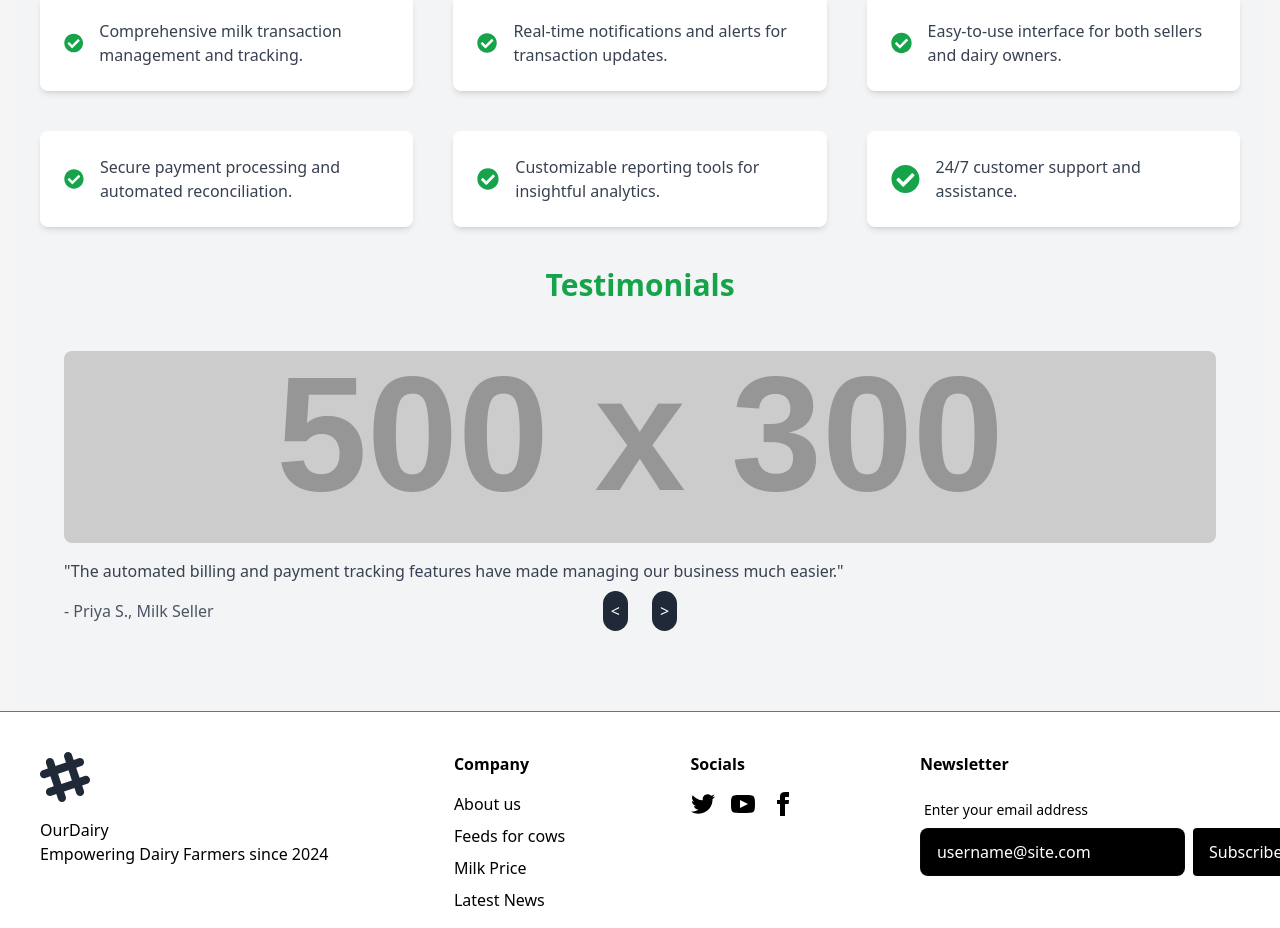
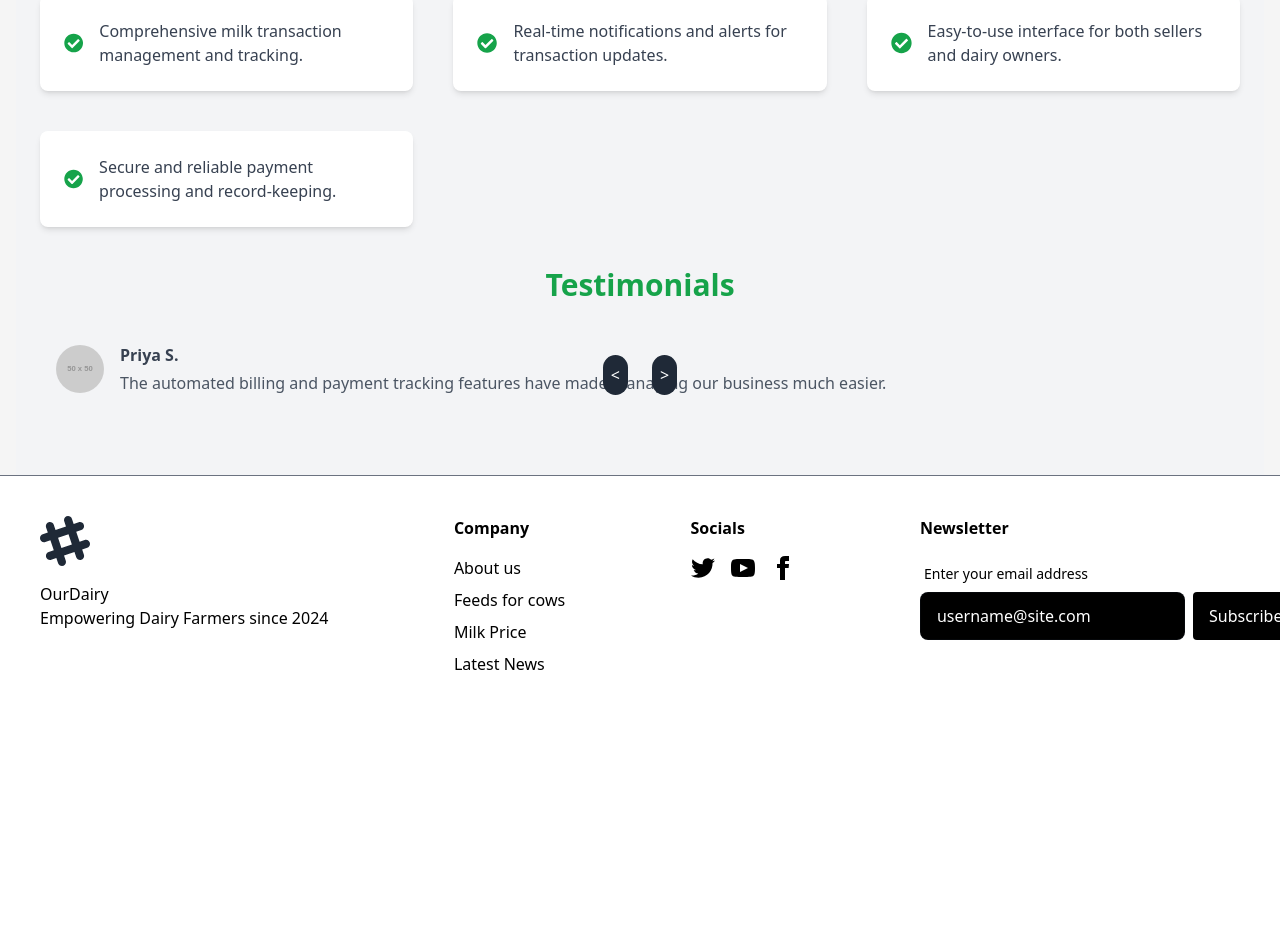
Before and after one commit to khadar-oothuru/OD-CLIENT, a React (Vite) app: page /about in a window 1280 px wide. Shown: the part 1774-2702 px from the top of the page. After the commit the page ends 2498 px from the top, so only its background shows below. Built offline with nearby package versions, Linux system fonts and the light colour scheme.

Commit message:
updated about page

```diff
--- a/src/components/About/Aboutus.jsx
+++ b/src/components/About/Aboutus.jsx
@@ -1,31 +1,8 @@
 import React from 'react';
+import CustomSlider from './CustomSlider'; // Adjust the import path if necessary
 import { FaCheckCircle } from 'react-icons/fa';
-import CustomSlider from './CustomSlider'; // Adjust the import path if necessary
 
 const About = () => {
-  const slides = [
-    <div key="1" className="p-6">
-      <img src="https://via.placeholder.com/500x300" alt="Alex B." className="w-full h-48 object-cover rounded-lg mb-4" />
-      <p className="text-gray-700">"This platform has transformed the way we handle our dairy transactions. It's user-friendly and highly efficient."</p>
-      <p className="mt-4 text-gray-600">- Alex B., Dairy Owner</p>
-    </div>,
-    <div key="2" className="p-6">
-      <img src="https://via.placeholder.com/500x300" alt="Priya S." className="w-full h-48 object-cover rounded-lg mb-4" />
-      <p className="text-gray-700">"The automated billing and payment tracking features have made managing our business much easier."</p>
-      <p className="mt-4 text-gray-600">- Priya S., Milk Seller</p>
-    </div>,
-    <div key="3" className="p-6">
-      <img src="https://via.placeholder.com/500x300" alt="Raj M." className="w-full h-48 object-cover rounded-lg mb-4" />
-      <p className="text-gray-700">"An invaluable tool for our daily operations. The reporting tools are especially helpful for making informed decisions."</p>
-      <p className="mt-4 text-gray-600">- Raj M., Dairy Manager</p>
-    </div>,
-    <div key="4" className="p-6">
-      <img src="https://via.placeholder.com/500x300" alt="Nina T." className="w-full h-48 object-cover rounded-lg mb-4" />
-      <p className="text-gray-700">"The seamless integration of the system into our workflow has been a game-changer for us."</p>
-      <p className="mt-4 text-gray-600">- Nina T., Operations Manager</p>
-    </div>
-  ];
-
   return (
     <div className="bg-gray-100 min-h-screen">
       <header className="bg-white shadow">
@@ -111,15 +88,7 @@ const About = () => {
             </div>
             <div className="bg-white p-6 rounded-lg shadow-md transform transition duration-300 hover:scale-105 flex items-center gap-4">
               <FaCheckCircle className="text-green-600 text-3xl" />
-              <p className="text-gray-700">Secure payment processing and automated reconciliation.</p>
-            </div>
-            <div className="bg-white p-6 rounded-lg shadow-md transform transition duration-300 hover:scale-105 flex items-center gap-4">
-              <FaCheckCircle className="text-green-600 text-3xl" />
-              <p className="text-gray-700">Customizable reporting tools for insightful analytics.</p>
-            </div>
-            <div className="bg-white p-6 rounded-lg shadow-md transform transition duration-300 hover:scale-105 flex items-center gap-4">
-              <FaCheckCircle className="text-green-600 text-3xl" />
-              <p className="text-gray-700">24/7 customer support and assistance.</p>
+              <p className="text-gray-700">Secure and reliable payment processing and record-keeping.</p>
             </div>
           </div>
         </section>
@@ -128,7 +97,7 @@ const About = () => {
           <h2 className="text-3xl font-semibold text-center text-green-600 mb-6">
             Testimonials
           </h2>
-          <CustomSlider slides={slides} />
+          <CustomSlider />
         </section>
       </main>
     </div>
--- a/src/components/About/CustomSlider.jsx
+++ b/src/components/About/CustomSlider.jsx
@@ -1,29 +1,60 @@
 import React, { useState, useEffect } from 'react';
 
-const CustomSlider = ({ slides }) => {
+const testimonials = [
+  {
+    id: 1,
+    image: "https://via.placeholder.com/50x50",
+    name: "Alex B.",
+    testimonial: "This platform has transformed the way we handle our dairy transactions. It's user-friendly and highly efficient."
+  },
+  {
+    id: 2,
+    image: "https://via.placeholder.com/50x50",
+    name: "Priya S.",
+    testimonial: "The automated billing and payment tracking features have made managing our business much easier."
+  },
+  {
+    id: 3,
+    image: "https://via.placeholder.com/50x50",
+    name: "Raj M.",
+    testimonial: "An invaluable tool for our daily operations. The reporting tools are especially helpful for making informed decisions."
+  },
+  {
+    id: 4,
+    image: "https://via.placeholder.com/50x50",
+    name: "Nina T.",
+    testimonial: "The seamless integration of the system into our workflow has been a game-changer for us."
+  }
+];
+
+const CustomSlider = () => {
   const [currentSlide, setCurrentSlide] = useState(0);
 
   useEffect(() => {
     const interval = setInterval(() => {
-      setCurrentSlide((prev) => (prev + 1) % slides.length);
+      setCurrentSlide((prev) => (prev + 1) % testimonials.length);
     }, 3000); // Change slide every 3 seconds
     return () => clearInterval(interval);
-  }, [slides.length]);
+  }, [testimonials.length]);
 
   const nextSlide = () => {
-    setCurrentSlide((prev) => (prev + 1) % slides.length);
+    setCurrentSlide((prev) => (prev + 1) % testimonials.length);
   };
 
   const prevSlide = () => {
-    setCurrentSlide((prev) => (prev - 1 + slides.length) % slides.length);
+    setCurrentSlide((prev) => (prev - 1 + testimonials.length) % testimonials.length);
   };
 
   return (
     <div className="relative w-full overflow-hidden">
       <div className="flex transition-transform duration-500" style={{ transform: `translateX(-${currentSlide * 100}%)` }}>
-        {slides.map((slide, index) => (
-          <div key={index} className="flex-shrink-0 w-full">
-            {slide}
+        {testimonials.map((testimonial) => (
+          <div key={testimonial.id} className="flex-shrink-0 w-full p-4 flex items-center space-x-4">
+            <img src={testimonial.image} alt={testimonial.name} className="w-12 h-12 rounded-full object-cover" />
+            <div>
+              <p className="text-gray-700 font-semibold">{testimonial.name}</p>
+              <p className="text-gray-600 mt-1">{testimonial.testimonial}</p>
+            </div>
           </div>
         ))}
       </div>
```
